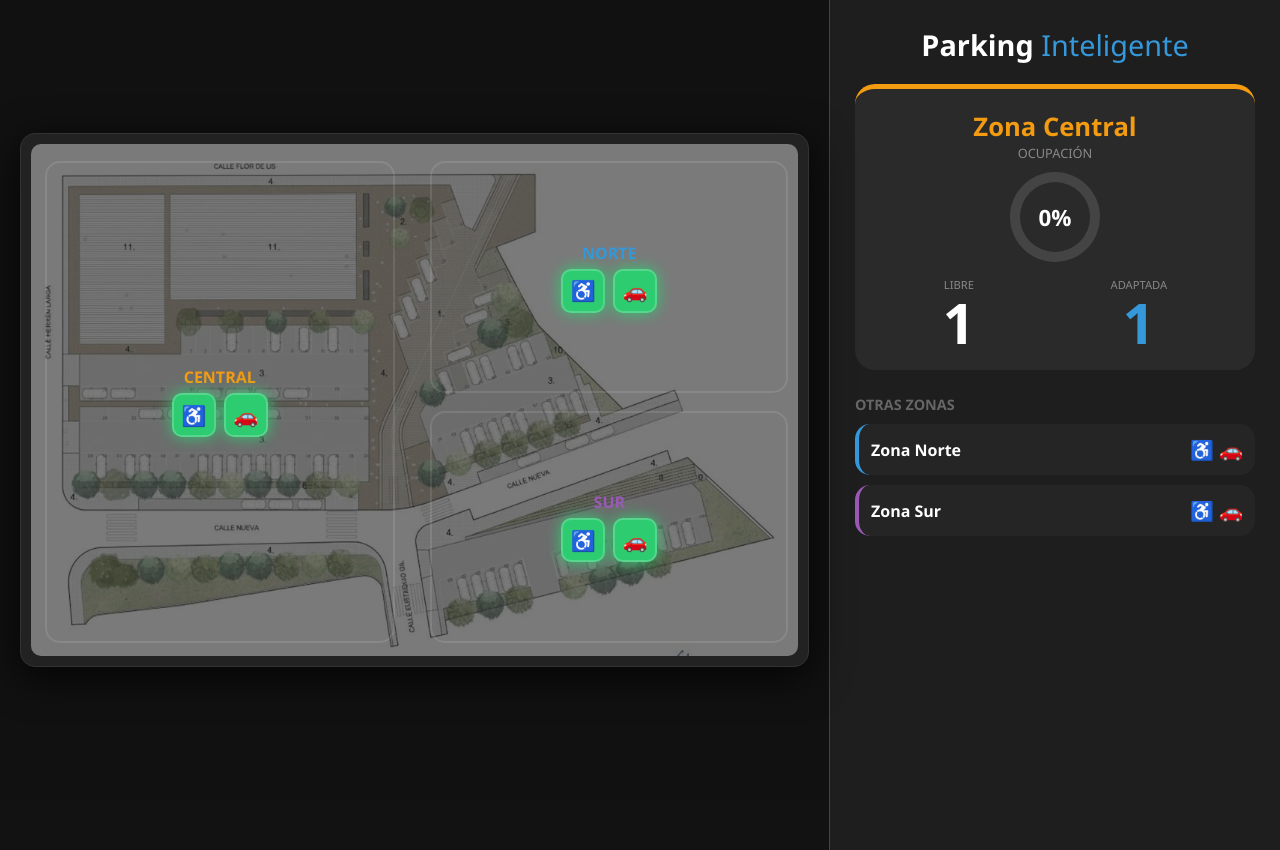
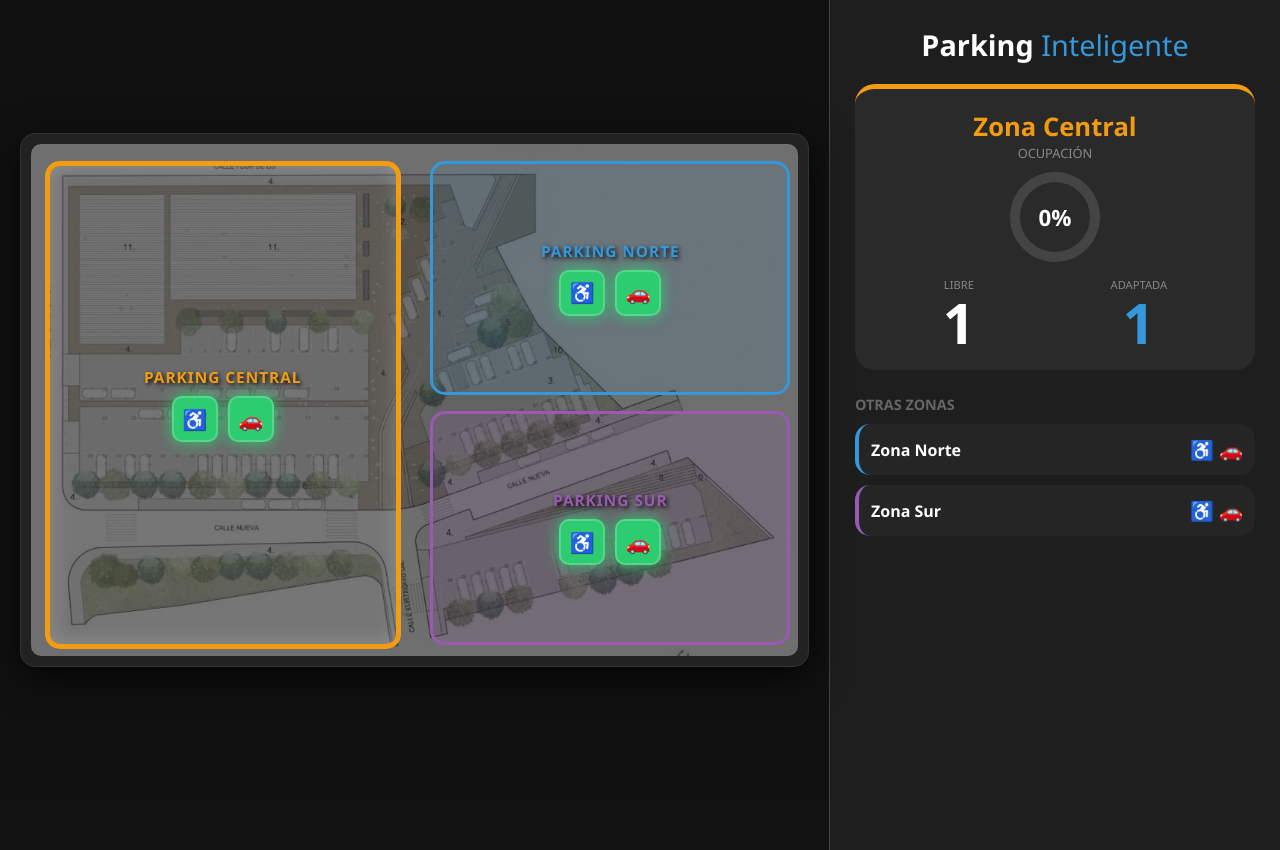
Before and after one commit to Daylon20/Parking-Flask-Arduino, a Flask app: page / in a window 1280 px wide. Run offline with Flask 3, Linux system fonts and the light colour scheme.

Commit message:
Update index.html

```diff
--- a/templates/index.html
+++ b/templates/index.html
@@ -6,7 +6,7 @@
     <title>Smart Parking</title>
     <style>
         :root {
-            --norte: #3498db; --sur: #9b59b6; --central: #f39c12; /* Sur cambiado a Violeta */
+            --norte: #3498db; --sur: #9b59b6; --central: #f39c12;
             --bg-dark: #121212; --panel-bg: #1e1e1e;
         }
 
@@ -28,10 +28,11 @@
             box-shadow: 0 10px 40px rgba(0,0,0,0.8); border: 1px solid #333; margin: auto;
         }
 
-        .map-image { width: 100%; height: auto; border-radius: 10px; opacity: 0.4; display: block; margin: 0 auto; }
+        .map-image { width: 100%; height: auto; border-radius: 10px; opacity: 0.35; display: block; margin: 0 auto; }
 
+        /* Estilo de los LEDs en el mapa */
         .led {
-            width: 40px; height: 40px; border-radius: 10px; display: flex; align-items: center;
+            width: 42px; height: 42px; border-radius: 10px; display: flex; align-items: center;
             justify-content: center; font-weight: bold; font-size: 20px; transition: 0.3s; border: 2px solid rgba(255,255,255,0.2);
         }
         .led-off { background: #2ecc71; box-shadow: 0 0 15px #2ecc71; color: #000; }
@@ -42,24 +43,42 @@
             .contenedor-principal { padding: 10px 0 !important; width: 100vw; }
             .side-panel { width: 100% !important; height: auto !important; border-left: none !important; }
             .map-container { width: 95%; }
+            .nombre-zona-mapa { font-size: 12px !important; }
         }
 
+        /* --- ZONAS INTERACTIVAS SOBRE LA IMAGEN --- */
         .zona-interactiva {
             position: absolute; cursor: pointer; border-radius: 15px;
             display: flex; flex-direction: column; align-items: center; justify-content: center;
-            transition: 0.3s; border: 2px solid rgba(255,255,255,0.1);
+            transition: 0.3s; border: 3px solid; /* Borde más grueso */
         }
-        .zona-activa.norte { border-color: var(--norte); background: rgba(52,152,219,0.15); }
-        .zona-activa.central { border-color: var(--central); background: rgba(243,156,18,0.15); }
-        .zona-activa.sur { border-color: var(--sur); background: rgba(155,89,182,0.15); }
 
+        /* Colores específicos para los bordes y fondos en la imagen */
+        #zona-norte { border-color: var(--norte); background: rgba(52,152,219,0.1); }
+        #zona-central { border-color: var(--central); background: rgba(243,156,18,0.1); }
+        #zona-sur { border-color: var(--sur); background: rgba(155,89,182,0.1); }
+
+        /* Efecto cuando la zona está seleccionada */
+        .zona-activa { box-shadow: inset 0 0 20px rgba(255,255,255,0.2); background: rgba(255,255,255,0.05) !important; border-width: 5px !important; }
+
+        .nombre-zona-mapa {
+            font-weight: 800; /* Extra bold como en el panel */
+            font-size: 1.2vw;
+            text-transform: uppercase;
+            margin-bottom: 8px;
+            text-shadow: 2px 2px 4px rgba(0,0,0,0.9); /* Sombra para legibilidad */
+            letter-spacing: 1px;
+        }
+
+        /* --- PANEL LATERAL --- */
         .side-panel {
             width: 400px; background: var(--panel-bg); padding: 25px;
             border-left: 1px solid #444; display: flex; flex-direction: column; height: 100vh; overflow-y: auto;
         }
 
         .stat-box { background: #2a2a2a; padding: 20px; border-radius: 20px; margin-bottom: 15px; border-top: 5px solid #444; }
-        .mini-box { background: #252525; padding: 12px; border-radius: 15px; margin-bottom: 10px; display: flex; justify-content: space-between; align-items: center; border-left: 4px solid #444; }
+        .mini-box { background: #252525; padding: 12px; border-radius: 15px; margin-bottom: 10px; display: flex; justify-content: space-between; align-items: center; border-left: 4px solid #444; cursor: pointer; transition: 0.2s; }
+        .mini-box:hover { background: #333; }
 
         .donut-chart { width: 90px; height: 90px; border-radius: 50%; display: flex; align-items: center; justify-content: center; margin: 10px auto; position: relative; }
         .donut-chart::after { content: ''; position: absolute; width: 70px; height: 70px; background: #2a2a2a; border-radius: 50%; }
@@ -75,17 +94,20 @@
     <div class="contenedor-principal">
         <div class="map-container">
             <img src="{{ url_for('static', filename='img/logo_parking.jpg') }}" class="map-image">
+
             <div id="zona-central" class="zona-interactiva" style="top:5%; left:3%; width:44%; height:90%;" onclick="mostrarInfo('Zona Central')">
-                <span style="color:var(--central); font-weight:800;">CENTRAL</span>
-                <div style="display:flex; gap:8px; margin-top:5px;"><div id="led-p6" class="led">♿</div><div id="led-p7" class="led">🚗</div></div>
+                <span class="nombre-zona-mapa" style="color:var(--central);">Parking Central</span>
+                <div style="display:flex; gap:10px;"><div id="led-p6" class="led">♿</div><div id="led-p7" class="led">🚗</div></div>
             </div>
+
             <div id="zona-norte" class="zona-interactiva" style="top:5%; left:52%; width:45%; height:43%;" onclick="mostrarInfo('Zona Norte')">
-                <span style="color:var(--norte); font-weight:800;">NORTE</span>
-                <div style="display:flex; gap:8px; margin-top:5px;"><div id="led-p2" class="led">♿</div><div id="led-p3" class="led">🚗</div></div>
+                <span class="nombre-zona-mapa" style="color:var(--norte);">Parking Norte</span>
+                <div style="display:flex; gap:10px;"><div id="led-p2" class="led">♿</div><div id="led-p3" class="led">🚗</div></div>
             </div>
+
             <div id="zona-sur" class="zona-interactiva" style="top:52%; left:52%; width:45%; height:43%;" onclick="mostrarInfo('Zona Sur')">
-                <span style="color:var(--sur); font-weight:800;">SUR</span>
-                <div style="display:flex; gap:8px; margin-top:5px;"><div id="led-p4" class="led">♿</div><div id="led-p5" class="led">🚗</div></div>
+                <span class="nombre-zona-mapa" style="color:var(--sur);">Parking Sur</span>
+                <div style="display:flex; gap:10px;"><div id="led-p4" class="led">♿</div><div id="led-p5" class="led">🚗</div></div>
             </div>
         </div>
     </div>
@@ -105,7 +127,7 @@
         let zonaActual = "Zona Central";
         const CONFIG = {
             "Zona Norte":   { id: 'zona-norte', pines: ['p2', 'p3'], color: "#3498db" },
-            "Zona Sur":     { id: 'zona-sur', pines: ['p4', 'p5'], color: "#9b59b6" }, // Violeta
+            "Zona Sur":     { id: 'zona-sur', pines: ['p4', 'p5'], color: "#9b59b6" },
             "Zona Central": { id: 'zona-central', pines: ['p6', 'p7'], color: "#f39c12" }
         };
 
@@ -123,7 +145,6 @@
                 if (led) led.className = data[pin] === 1 ? 'led led-on' : 'led led-off';
             }
 
-            // 1. RENDER ZONA SELECCIONADA
             const c = CONFIG[zonaActual];
             const libA = data[c.pines[0]] === 0 ? 1 : 0;
             const libB = data[c.pines[1]] === 0 ? 1 : 0;
@@ -140,7 +161,6 @@
                     </div>
                 </div>`;
 
-            // 2. RENDER OTRAS ZONAS (MINI)
             let htmlOtras = "";
             for (let z in CONFIG) {
                 if (z === zonaActual) continue;
@@ -152,7 +172,7 @@
                         <span style="font-weight:bold;">${z}</span>
                         <div>
                             <span style="color:#2ecc71; font-size:1.2em;">${lA} ${lB}</span>
-                            ${lA==="" && lB==="" ? '<span style="color:#e74c3c; font-size:0.8em;">LLENO</span>' : ''}
+                            ${lA==="" && lB==="" ? '<span style="color:#e74c3c; font-size:0.8em; font-weight:bold;">COMPLETO</span>' : ''}
                         </div>
                     </div>`;
             }
@@ -176,8 +196,8 @@
                 }
                 if (maxL > 0) {
                     aviso.innerHTML = `<div class="stat-box" style="border-top-color:#e74c3c; background:rgba(231,76,60,0.1); text-align:center;">
-                        <b style="color:#e74c3c; font-size:0.9em;">⚠️ PARKING ${zonaActual.split(' ')[1].toUpperCase()} COMPLETO</b><br>
-                        <p style="margin:10px 0 0 0; font-size:0.9em;">Le sugerimos ir a la <b>${mejor}</b>:<br><br>${hRec}</p>
+                        <b style="color:#e74c3c; font-size:0.9em; text-transform:uppercase;">⚠️ PARKING ${zonaActual.split(' ')[1].toUpperCase()} COMPLETO</b><br>
+                        <p style="margin:10px 0 0 0; font-size:0.95em;">Le sugerimos ir a la <b>${mejor}</b>:<br><br>${hRec}</p>
                     </div>`;
                 } else {
                     aviso.innerHTML = `<div class="stat-box" style="border-top-color:#e74c3c; text-align:center; font-weight:bold;">🚨 PARKING COMPLETO</div>`;
```
